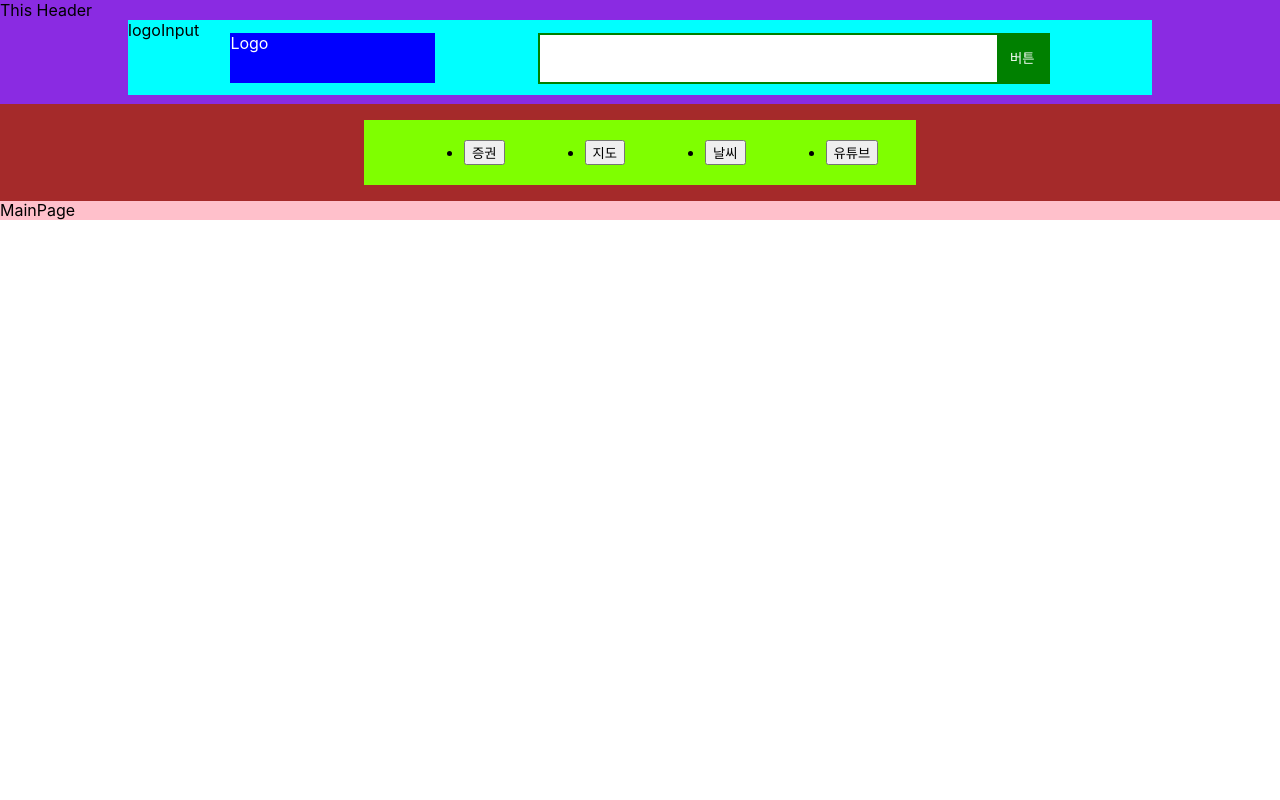
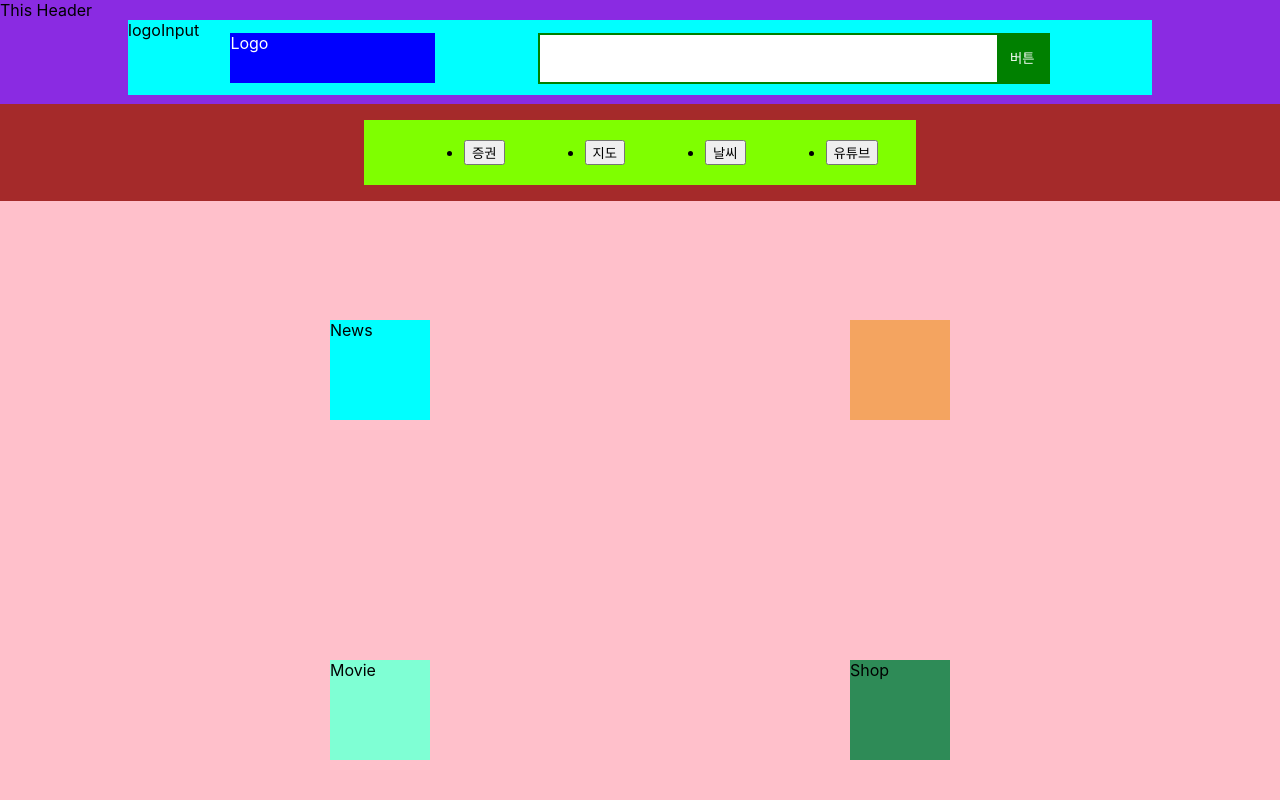
Before and after one commit to Hongaproject/Mypage-React-Project, a React (Create React App) app: page / in a window 1280 px wide. Shown: the top 800 px of the page. Built offline with nearby package versions, Linux system fonts and the light colour scheme; no server answers.

Commit message:
4day Weather

```diff
--- /dev/null
+++ b/src/components/Content/Content.jsx
@@ -0,0 +1,22 @@
+import Movie from "./Movie/Movie";
+import News from "./News/News";
+import Shop from "./Shop/Shop";
+import Weather from "./Weather/Weather";
+import styles from "./Content.module.css";
+
+function Content () {
+    return(
+        <div>
+            <div className={styles.content}>
+                <div className={styles.News}><News /></div>
+                <div className={styles.Weather}><Weather /></div>
+            </div>
+            <div className={styles.content}>
+                <div className={styles.Movie}><Movie /></div>
+                <div className={styles.Shop}><Shop /></div>
+            </div>
+        </div>
+    );
+}
+
+export default Content;
--- /dev/null
+++ b/src/components/Content/Content.module.css
@@ -0,0 +1,26 @@
+.content{
+    display: flex;
+    justify-content: center;
+    padding: 120px;
+}
+
+.News{
+    display: flex;
+    flex: 2;
+    justify-content: center;
+}
+.Weather{
+    display: flex;
+    flex: 2;
+    justify-content: center;
+}
+.Movie{
+    display: flex;
+    flex: 2;
+    justify-content: center;
+}
+.Shop{
+    display: flex;
+    flex: 2;
+    justify-content: center;
+}
--- /dev/null
+++ b/src/components/Content/Movie/Movie.jsx
@@ -0,0 +1,11 @@
+import styles from "./Movie.module.css";
+
+function Movie () {
+    return(
+        <div className={styles.movieMain}>
+            Movie
+        </div>
+    );
+}
+
+export default Movie;
--- /dev/null
+++ b/src/components/Content/Movie/Movie.module.css
@@ -0,0 +1,6 @@
+.movieMain{
+    display: flex;
+    width: 100px;
+    height: 100px;
+    background-color: aquamarine;
+}
--- /dev/null
+++ b/src/components/Content/News/News.jsx
@@ -0,0 +1,10 @@
+import styles from "./News.module.css";
+function News () {
+    return(
+        <div className={styles.newsMain}>
+            News
+        </div>
+    );
+}
+
+export default News;
--- /dev/null
+++ b/src/components/Content/News/News.module.css
@@ -0,0 +1,6 @@
+.newsMain{
+    display: flex;
+    width: 100px;
+    height: 100px;
+    background-color: aqua;
+}
--- /dev/null
+++ b/src/components/Content/Shop/Shop.jsx
@@ -0,0 +1,11 @@
+import styles from "./Shop.module.css";
+
+function Shop () {
+    return(
+        <div className={styles.shopMain}>
+            Shop
+        </div>
+    );
+}
+
+export default Shop;
--- /dev/null
+++ b/src/components/Content/Shop/Shop.module.css
@@ -0,0 +1,6 @@
+.shopMain{
+    display: flex;
+    width: 100px;
+    height: 100px;
+    background-color: seagreen;
+}
--- /dev/null
+++ b/src/components/Content/Weather/Weather.jsx
@@ -0,0 +1,36 @@
+import styles from "./Weather.module.css";
+
+
+function Weather () {
+
+    const getCurrentLocation = () => {
+        navigator.geolocation.getCurrentPosition((position) => {
+            let lat = position.coords.latitude;
+            let lon = position.coords.longitude;
+            console.log("현재 위치", lat, lon);
+            getWeatherCurrentLocation(lat, lon);
+        });
+    };
+
+    const getWeatherCurrentLocation = async (lat, lon) => {
+        const apiKey = process.env.REACT_APP_WEATHER_KEY;
+        // const apiKey = "c5d493679d57784d27290099bfcceb6a";
+        const url = `https://api.openweathermap.org/data/2.5/weather?lat=${lat}&lon=${lon}&appid=${apiKey}`;
+
+        let response = await fetch(url);
+        let data = await response.json();
+        console.log(data);
+
+    };
+        getCurrentLocation();
+
+
+
+    return(
+        <div className={styles.weatherMain}>
+
+        </div>
+    );
+}
+
+export default Weather;
--- /dev/null
+++ b/src/components/Content/Weather/Weather.module.css
@@ -0,0 +1,6 @@
+.weatherMain{
+    display: flex;
+    width: 100px;
+    height: 100px;
+    background-color: sandybrown;
+}
--- a/src/containers/Mainp/Main.jsx
+++ b/src/containers/Mainp/Main.jsx
@@ -1,9 +1,10 @@
+import Content from '../../components/Content/Content';
 import styles from './Main.module.css';
 
 function Main () {
     return(
         <div className={styles.main}>
-            MainPage
+            <Content />
         </div>
     );
 }
```
Also changed, not shown: 1 other file (tests, documents, lock files or other folders).
